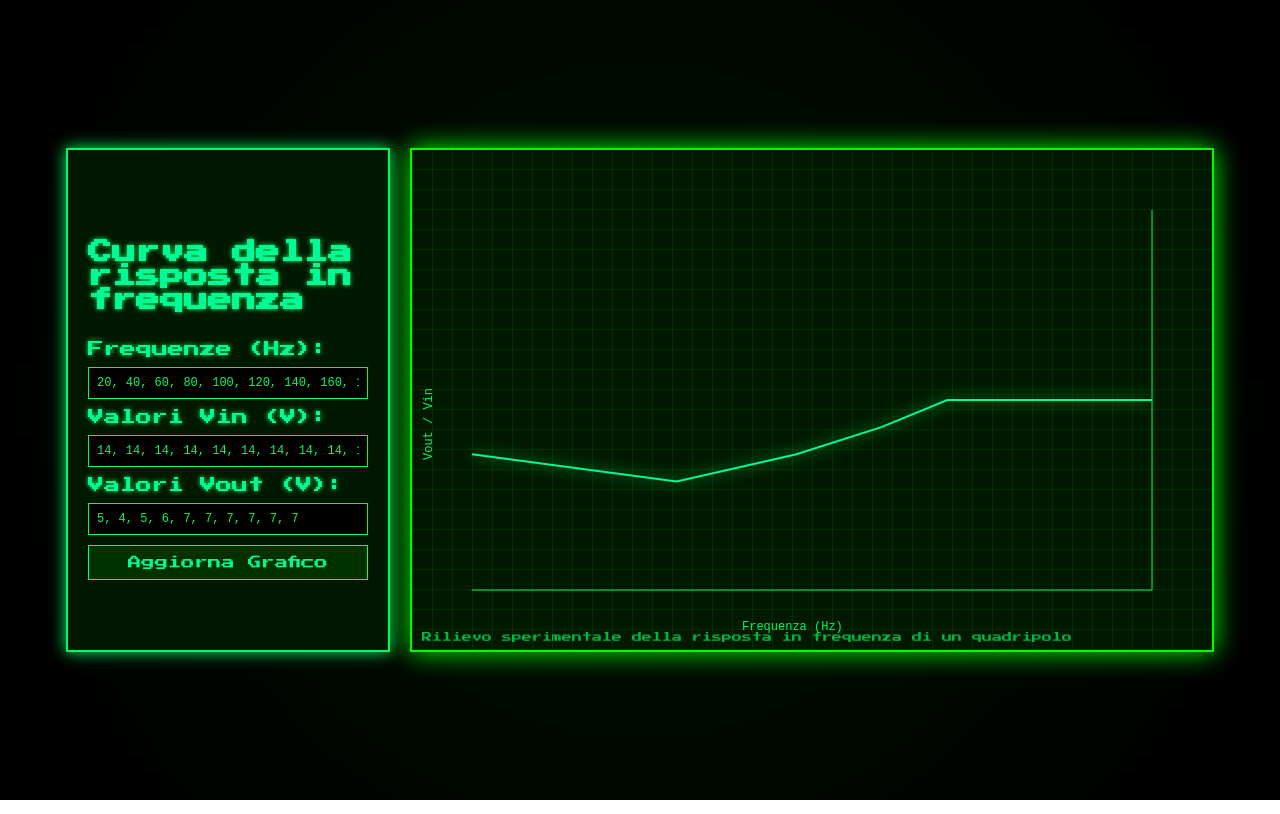
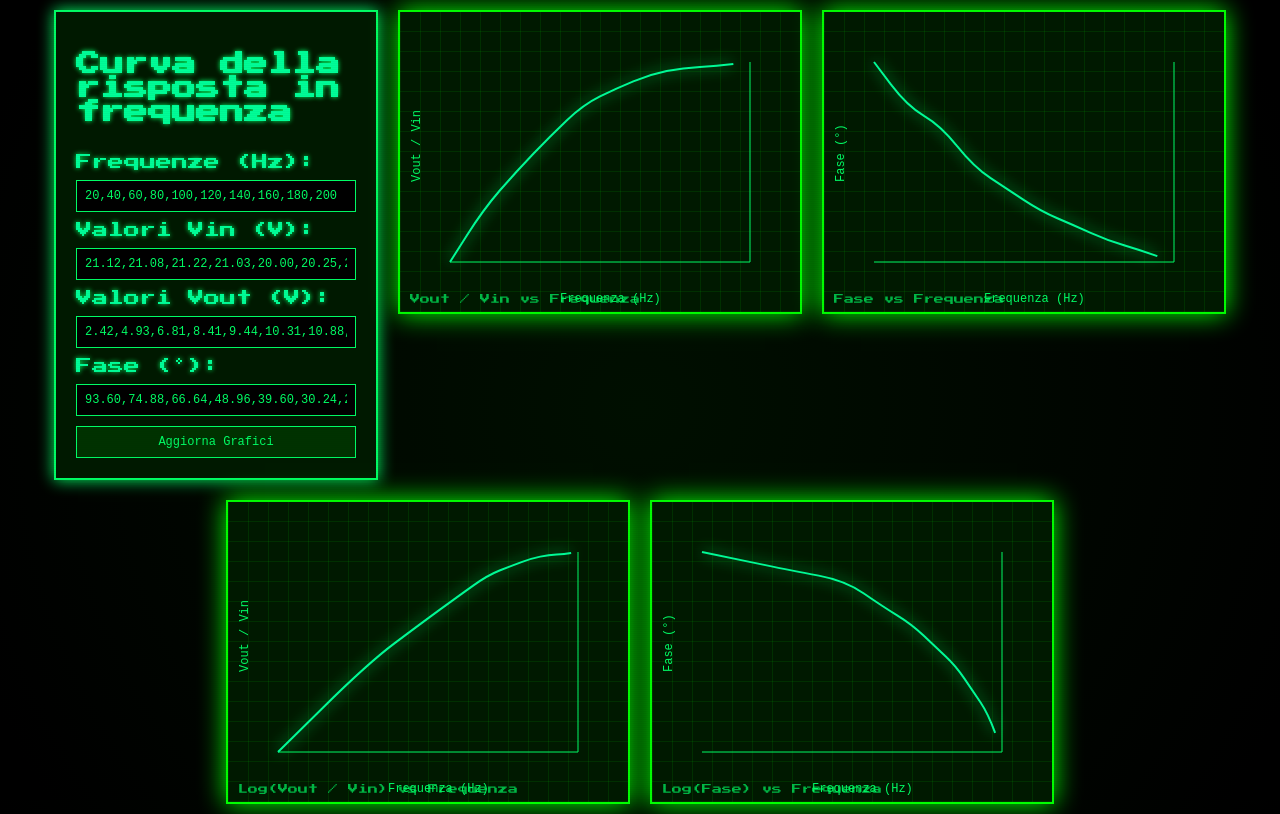
Before and after one commit to ciaba17/risposta-in-frequenza, a plain HTML site: page index.html in a window 1280 px wide. Drawn offline with Linux system fonts and the light colour scheme.

Commit message:
sito finito

```diff
--- a/index.html
+++ b/index.html
@@ -14,20 +14,35 @@
             <h2>Curva della risposta in frequenza</h2>
 
             <label>Frequenze (Hz):</label>
-            <input id="freqInput" type="text" value="20, 40, 60, 80, 100, 120, 140, 160, 180, 200">
+            <input id="freqInput" type="text" value="20,40,60,80,100,120,140,160,180,200">
 
             <label>Valori Vin (V):</label>
-            <input id="vinInput" type="text" value="14, 14, 14, 14, 14, 14, 14, 14, 14, 14">
+            <input id="vinInput" type="text" value="21.12,21.08,21.22,21.03,20.00,20.25,20.14,20.03,20.07,20.19">
 
             <label>Valori Vout (V):</label>
-            <input id="voutInput" type="text" value="5, 4, 5, 6, 7, 7, 7, 7, 7, 7">
+            <input id="voutInput" type="text" value="2.42,4.93,6.81,8.41,9.44,10.31,10.88,11.13,11.22,11.48">
 
-            <button id="updateBtn">Aggiorna Grafico</button>
+            <label>Fase (°):</label>
+            <input id="faseInput" type="text" value="93.60,74.88,66.64,48.96,39.60,30.24,24.19,17.86,13.61,8.64">
+
+            <button id="updateBtn">Aggiorna Grafici</button>
         </div>
 
         <div class="oscilloscope">
-            <canvas id="scopeCanvas"></canvas>
-            <div class="label">Rilievo sperimentale della risposta in frequenza di un quadripolo</div>
+            <canvas id="scope1"></canvas>
+            <div class="label">Vout / Vin vs Frequenza</div>
+        </div>
+        <div class="oscilloscope">
+            <canvas id="scope2"></canvas>
+            <div class="label">Fase vs Frequenza</div>
+        </div>
+        <div class="oscilloscope">
+            <canvas id="scope3"></canvas>
+            <div class="label">Log(Vout / Vin) vs Frequenza</div>
+        </div>
+        <div class="oscilloscope">
+            <canvas id="scope4"></canvas>
+            <div class="label">Log(Fase) vs Frequenza</div>
         </div>
     </div>
 
--- a/script.js
+++ b/script.js
@@ -1,105 +1,114 @@
-const canvas = document.getElementById("scopeCanvas");
-const ctx = canvas.getContext("2d");
-canvas.width = canvas.clientWidth;
-canvas.height = canvas.clientHeight;
+const canvases = [
+    document.getElementById("scope1"),
+    document.getElementById("scope2"),
+    document.getElementById("scope3"),
+    document.getElementById("scope4")
+];
+const ctxs = canvases.map(c => c.getContext("2d"));
 
 // dati iniziali
-let dati = [
-    { f: 10, ratio: 0.99 },
-    { f: 50, ratio: 0.97 },
-    { f: 100, ratio: 0.93 },
-    { f: 500, ratio: 0.75 },
-    { f: 1000, ratio: 0.55 },
-    { f: 5000, ratio: 0.2 }
-];
+let dati = {
+    f: [20,40,60,80,100,120,140,160,180,200],
+    vin: [21.12,21.08,21.22,21.03,20.00,20.25,20.14,20.03,20.07,20.19],
+    vout: [2.42,4.93,6.81,8.41,9.44,10.31,10.88,11.13,11.22,11.48],
+    fase: [93.60,74.88,66.64,48.96,39.60,30.24,24.19,17.86,13.61,8.64]
+};
 
-function drawScope() {
-    ctx.clearRect(0, 0, canvas.width, canvas.height);
-    const padding = 60;
-    const width = canvas.width - padding * 2;
-    const height = canvas.height - padding * 2;
+// funzione per disegnare un grafico
+function drawGraph(ctx, xData, yData, xLabel, yLabel, log=false) {
+    ctx.canvas.width = ctx.canvas.clientWidth;
+    ctx.canvas.height = ctx.canvas.clientHeight;
+    const padding = 50;
+    const width = ctx.canvas.width - padding*2;
+    const height = ctx.canvas.height - padding*2;
 
-    const minF = Math.log10(dati[0].f);
-    const maxF = Math.log10(dati[dati.length - 1].f);
+    // calcola min/max
+    const minX = log ? Math.log10(Math.min(...xData)) : Math.min(...xData);
+    const maxX = log ? Math.log10(Math.max(...xData)) : Math.max(...xData);
+    const minY = log ? Math.log10(Math.min(...yData)) : Math.min(...yData);
+    const maxY = log ? Math.log10(Math.max(...yData)) : Math.max(...yData);
+
+    // pulizia
+    ctx.clearRect(0,0,ctx.canvas.width,ctx.canvas.height);
 
     // assi
     ctx.strokeStyle = "#00ff66";
     ctx.lineWidth = 1;
     ctx.beginPath();
-    ctx.moveTo(padding, canvas.height - padding);
-    ctx.lineTo(canvas.width - padding, canvas.height - padding);
-    ctx.lineTo(canvas.width - padding, padding);
+    ctx.moveTo(padding, ctx.canvas.height - padding);
+    ctx.lineTo(ctx.canvas.width - padding, ctx.canvas.height - padding);
+    ctx.lineTo(ctx.canvas.width - padding, padding);
     ctx.stroke();
 
-    // curva
+    // curva liscia
     ctx.strokeStyle = "#00ff99";
     ctx.shadowBlur = 15;
     ctx.shadowColor = "#00ff66";
     ctx.lineWidth = 2;
     ctx.beginPath();
 
-    dati.forEach((p, i) => {
-        const x = padding + ((Math.log10(p.f) - minF) / (maxF - minF)) * width;
-        const y = canvas.height - padding - p.ratio * height;
-        if (i === 0) ctx.moveTo(x, y);
-        else ctx.lineTo(x, y);
-    });
+    for(let i=0; i<xData.length; i++){
+        const xVal = log ? Math.log10(xData[i]) : xData[i];
+        const yVal = log ? Math.log10(yData[i]) : yData[i];
+
+        const x = padding + ((xVal - minX)/(maxX - minX))*width;
+        const y = ctx.canvas.height - padding - ((yVal - minY)/(maxY - minY))*height;
+
+        if(i===0) ctx.moveTo(x,y);
+        else{
+            const prevXVal = log ? Math.log10(xData[i-1]) : xData[i-1];
+            const prevYVal = log ? Math.log10(yData[i-1]) : yData[i-1];
+            const prevX = padding + ((prevXVal - minX)/(maxX - minX))*width;
+            const prevY = ctx.canvas.height - padding - ((prevYVal - minY)/(maxY - minY))*height;
+            const midX = (prevX + x)/2;
+            const midY = (prevY + y)/2;
+            ctx.quadraticCurveTo(prevX, prevY, midX, midY);
+        }
+    }
     ctx.stroke();
 
     // etichette
     ctx.shadowBlur = 0;
     ctx.fillStyle = "#00ff66";
     ctx.font = "12px monospace";
-    ctx.fillText("Frequenza (Hz)", canvas.width / 2 - 70, canvas.height - 20);
+    ctx.fillText(xLabel, ctx.canvas.width/2 - 40, ctx.canvas.height - 10);
     ctx.save();
-    ctx.translate(20, canvas.height / 2 + 60);
-    ctx.rotate(-Math.PI / 2);
-    ctx.fillText("Vout / Vin", 0, 0);
+    ctx.translate(20, ctx.canvas.height/2 + 20);
+    ctx.rotate(-Math.PI/2);
+    ctx.fillText(yLabel, 0, 0);
     ctx.restore();
 }
 
-// aggiorna dati
+// aggiorna dati dai campi input
 function aggiornaDati() {
-    const freqValues = document.getElementById("freqInput").value
-        .split(",")
-        .map(v => parseFloat(v.trim()))
-        .filter(v => !isNaN(v));
+    const freq = document.getElementById("freqInput").value.split(",").map(v=>parseFloat(v.trim()));
+    const vin = document.getElementById("vinInput").value.split(",").map(v=>parseFloat(v.trim()));
+    const vout = document.getElementById("voutInput").value.split(",").map(v=>parseFloat(v.trim()));
+    const fase = document.getElementById("faseInput").value.split(",").map(v=>parseFloat(v.trim()));
 
-    const vinValues = document.getElementById("vinInput").value
-        .split(",")
-        .map(v => parseFloat(v.trim()))
-        .filter(v => !isNaN(v));
-
-    const voutValues = document.getElementById("voutInput").value
-        .split(",")
-        .map(v => parseFloat(v.trim()))
-        .filter(v => !isNaN(v));
-
-    if (
-        freqValues.length === vinValues.length &&
-        vinValues.length === voutValues.length &&
-        freqValues.length > 1
-    ) {
-        dati = freqValues.map((f, i) => ({
-            f,
-            ratio: voutValues[i] / vinValues[i]
-        }));
-    } else {
-        alert("Errore: controlla che gli array abbiano la stessa lunghezza e valori numerici validi.");
-    }
+    if(freq.length===vin.length && vin.length===vout.length && vout.length===fase.length){
+        dati.f = freq;
+        dati.vin = vin;
+        dati.vout = vout;
+        dati.fase = fase;
+    } else alert("Errore: controlla i dati");
 }
 
-// associa click al bottone
-document.getElementById("updateBtn").addEventListener("click", aggiornaDati);
+// click bottone
+document.getElementById("updateBtn").addEventListener("click", ()=>{
+    aggiornaDati();
+});
 
-// **Simula click all’avvio**
-window.onload = () => {
-    document.getElementById("updateBtn").click();
-};
-
-function animate() {
-    drawScope();
+// disegno continuo
+function animate(){
+    drawGraph(ctxs[0], dati.f, dati.vout.map((v,i)=>v/dati.vin[i]), "Frequenza (Hz)", "Vout / Vin");
+    drawGraph(ctxs[1], dati.f, dati.fase, "Frequenza (Hz)", "Fase (°)");
+    drawGraph(ctxs[2], dati.f, dati.vout.map((v,i)=>v/dati.vin[i]), "Frequenza (Hz)", "Vout / Vin", true);
+    drawGraph(ctxs[3], dati.f, dati.fase, "Frequenza (Hz)", "Fase (°)", true);
     requestAnimationFrame(animate);
 }
 
-animate();
+window.onload = ()=>{
+    document.getElementById("updateBtn").click();
+    animate();
+};
--- a/style.css
+++ b/style.css
@@ -6,17 +6,17 @@ body {
     color: #00ff99;
     font-family: 'Press Start 2P', monospace;
     display: flex;
-    justify-content: center;
+    flex-direction: column;
     align-items: center;
-    height: 100vh;
-    overflow: hidden;
+    gap: 20px;
+    padding: 10px;
 }
 
 .container {
     display: flex;
-    flex-direction: row;
+    flex-wrap: wrap;
     gap: 20px;
-    align-items: stretch;
+    justify-content: center;
 }
 
 .control-panel {
@@ -27,28 +27,23 @@ body {
     padding: 20px;
     display: flex;
     flex-direction: column;
-    justify-content: center;
     gap: 10px;
     text-shadow: 0 0 5px #00ff66;
 }
 
-.control-panel input {
-    background: black;
-    border: 1px solid #00ff66;
-    color: #00ff66;
+.control-panel input, .control-panel button {
     padding: 8px;
     font-family: monospace;
     font-size: 12px;
+    border: 1px solid #00ff66;
+    color: #00ff66;
+    background: black;
 }
 
 .control-panel button {
+    cursor: pointer;
     background: #003300;
-    border: 1px solid #00ff99;
-    color: #00ff99;
-    cursor: pointer;
-    padding: 10px;
-    font-family: 'Press Start 2P', monospace;
-    transition: background 0.2s;
+    transition: 0.2s;
 }
 
 .control-panel button:hover {
@@ -58,11 +53,19 @@ body {
 
 .oscilloscope {
     position: relative;
-    width: 800px;
-    height: 500px;
+    width: 400px;
+    height: 300px;
     border: 2px solid #00ff00;
     box-shadow: 0 0 25px #00ff00;
-    overflow: hidden;
+}
+
+canvas {
+    width: 100%;
+    height: 100%;
+    display: block;
+    background: repeating-linear-gradient(0deg, rgba(0,255,0,0.1) 0px, rgba(0,255,0,0.1) 1px, transparent 1px, transparent 20px),
+                repeating-linear-gradient(90deg, rgba(0,255,0,0.1) 0px, rgba(0,255,0,0.1) 1px, transparent 1px, transparent 20px),
+                #001a00;
 }
 
 .label {
@@ -74,37 +77,12 @@ body {
     opacity: 0.7;
 }
 
-canvas {
-    width: 100%;
-    height: 100%;
-    display: block;
-    background: repeating-linear-gradient(
-        0deg,
-        rgba(0, 255, 0, 0.1),
-        rgba(0, 255, 0, 0.1) 1px,
-        transparent 1px,
-        transparent 20px
-    ),
-    repeating-linear-gradient(
-        90deg,
-        rgba(0, 255, 0, 0.1),
-        rgba(0, 255, 0, 0.1) 1px,
-        transparent 1px,
-        transparent 20px
-    ),
-    #001a00;
-}
-
-/* Effetto CRT */
 .crt-overlay {
     pointer-events: none;
     position: fixed;
     top: 0; left: 0;
     width: 100%; height: 100%;
-    background: repeating-linear-gradient(
-        rgba(0, 0, 0, 0) 0px,
-        rgba(0, 0, 0, 0.05) 2px
-    );
+    background: repeating-linear-gradient(rgba(0,0,0,0) 0px, rgba(0,0,0,0.05) 2px);
     animation: flicker 0.1s infinite;
     z-index: 10;
 }
```
